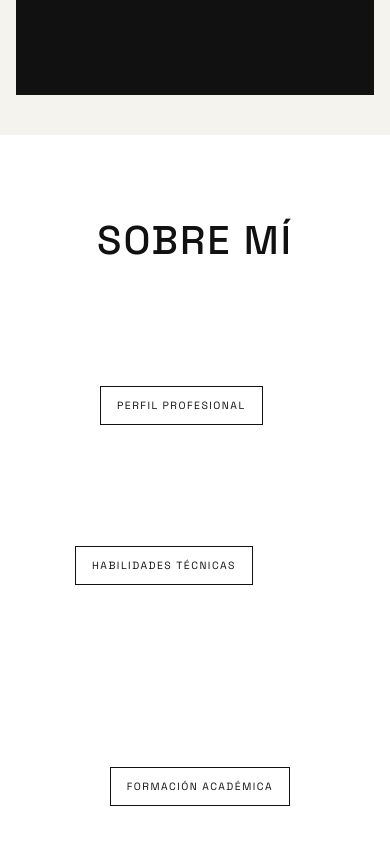
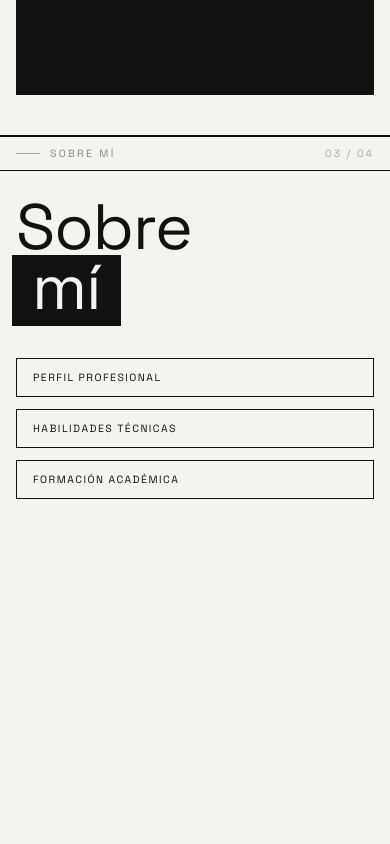
Before and after one commit to diegotntn/portafolio, a React (Vite) app: page / in a window 390 px wide. Shown: the part 1920-2764 px from the top of the page. Built offline with nearby package versions, Linux system fonts and the light colour scheme.

Commit message:
sobre mi cambios diseño

```diff
--- a/src/estilos/secciones/sobre-mi.css
+++ b/src/estilos/secciones/sobre-mi.css
@@ -1,75 +1,171 @@
-/* ============================= */
-/* SECCION SOBRE MI */
-/* ============================= */
+/* ============================================================
+   SOBRE MÍ — Diseño editorial brutalista | Responsivo
+   ============================================================ */
 
 .sobre-mi {
   width: 100%;
   min-height: 100vh;
-  background-color: #ffffff;
-
+  background-color: #f5f3ee;
+  border-top: 2px solid #111;
   display: flex;
-  justify-content: center;
-  align-items: center;
-
-  padding: 80px 40px;
+  flex-direction: column;
 }
 
+/* --- Barra superior --- */
+.sobre-mi__header {
+  display: flex;
+  justify-content: space-between;
+  align-items: center;
+  padding: 14px 40px;
+  border-bottom: 1px solid #111;
+}
+
+.sobre-mi__seccion-label {
+  font-size: 10.5px;
+  letter-spacing: 0.22em;
+  text-transform: uppercase;
+  color: #888;
+  display: flex;
+  align-items: center;
+  gap: 10px;
+}
+
+.sobre-mi__seccion-label::before {
+  content: '';
+  display: inline-block;
+  width: 24px;
+  height: 1px;
+  background: #aaa;
+}
+
+.sobre-mi__seccion-num {
+  font-size: 10.5px;
+  letter-spacing: 0.18em;
+  color: #aaa;
+}
+
+/* --- Contenedor --- */
 .sobre-mi__contenedor {
+  flex: 1;
   width: 100%;
-  max-width: 1200px;
-  min-height: 700px;
+  max-width: 1280px;
+  margin: 0 auto;
+  padding: 48px 40px 64px 40px;
+  display: flex;
+  flex-direction: column;
+  gap: 56px;
+}
 
+/* --- Título --- */
+.sobre-mi__titulo {
+  font-family: 'Bebas Neue', 'Space Grotesk', sans-serif;
+  font-size: clamp(64px, 12vw, 140px);
+  font-weight: 400;
+  line-height: 0.88;
+  letter-spacing: -1px;
+  color: #111;
+  margin: 0;
+}
+
+.sobre-mi__titulo .titulo-invertido {
+  display: inline-block;
+  background: #111;
+  color: #f5f3ee;
+  padding: 4px 20px 10px 20px;
+  margin-left: -4px;
+}
+
+/* --- Zona tarjetas: desktop posicionado --- */
+.sobre-mi__zona-tarjetas {
+  width: 100%;
+  height: 460px;
   position: relative;
 }
-
-/* ============================= */
-/* TITULO */
-/* ============================= */
-
-.sobre-mi__titulo {
-  text-align: center;
-  font-size: 40px;
-  font-weight: 500;
-  letter-spacing: 2px;
-
-  margin-bottom: 80px;
-}
-
-/* ============================= */
-/* ZONA TARJETAS */
-/* ============================= */
-
-.sobre-mi__zona-tarjetas {
-  width: 100%;
-  height: 500px;
-
-  position: relative;
-}
-
-/* ============================= */
-/* ITEM BASE */
-/* ============================= */
 
 .sobre-mi__item {
   position: absolute;
 }
 
-/* ============================= */
-/* POSICIONES */
-/* ============================= */
-
 .sobre-mi__item--info {
-  left: 60px;
-  top: 40px;
+  left: 0;
+  top: 20px;
 }
 
 .sobre-mi__item--habilidades {
-  left: 40%;
-  top: 200px;
+  left: 50%;
+  top: 160px;
   transform: translateX(-50%);
 }
 
 .sobre-mi__item--formacion {
-  right: 60px;
-  bottom: 40px;
+  right: 0;
+  bottom: 20px;
 }
+
+/* ============================================================
+   RESPONSIVO
+   ============================================================ */
+
+/* Tablet — apilado */
+@media (max-width: 900px) {
+  .sobre-mi__zona-tarjetas {
+    height: auto;
+    position: static;
+    display: flex;
+    flex-direction: column;
+    gap: 16px;
+  }
+
+  .sobre-mi__item {
+    position: static;
+    transform: none !important;
+  }
+
+  /* Botones ocupan ancho completo en tablet */
+  .sobre-mi__item .tarjeta-hover {
+    display: block;
+    width: 100%;
+  }
+
+  .sobre-mi__item .tarjeta-hover__boton {
+    width: 100%;
+    text-align: left;
+  }
+
+  /* Tarjeta flotante pasa a ser estática bajo el botón */
+  .sobre-mi__item .tarjeta-hover__contenido {
+    position: static;
+    opacity: 1;
+    visibility: visible;
+    pointer-events: auto;
+    transform: none;
+    margin-top: 0;
+    display: none; /* se controla con hover en tablet igual */
+  }
+}
+
+@media (max-width: 768px) {
+  .sobre-mi__header {
+    padding: 12px 20px;
+  }
+
+  .sobre-mi__contenedor {
+    padding: 36px 20px 48px 20px;
+    gap: 40px;
+  }
+}
+
+@media (max-width: 480px) {
+  .sobre-mi__header {
+    padding: 10px 16px;
+  }
+
+  .sobre-mi__contenedor {
+    padding: 28px 16px 40px 16px;
+    gap: 32px;
+  }
+
+  .sobre-mi__zona-tarjetas {
+    gap: 12px;
+  }
+}
--- a/src/secciones/SobreMi.jsx
+++ b/src/secciones/SobreMi.jsx
@@ -6,15 +6,24 @@ import { l_sobre_mi } from "../datos/sobreMi";
 function SobreMi() {
   return (
     <section className="sobre-mi" id="sobre-mi">
+
+      {/* Barra superior */}
+      <div className="sobre-mi__header">
+        <span className="sobre-mi__seccion-label">Sobre mí</span>
+        <span className="sobre-mi__seccion-num">03 / 04</span>
+      </div>
+
       <div className="sobre-mi__contenedor">
 
+        {/* Título */}
         <h2 className="sobre-mi__titulo">
-          SOBRE MÍ
+          Sobre<br />
+          <span className="titulo-invertido">mí</span>
         </h2>
 
+        {/* Tarjetas hover */}
         <div className="sobre-mi__zona-tarjetas">
           {l_sobre_mi.map((tarjeta) => {
-
             const {
               id,
               tituloBoton,
@@ -38,7 +47,6 @@ function SobreMi() {
                 />
               </div>
             );
-
           })}
         </div>
 
```
